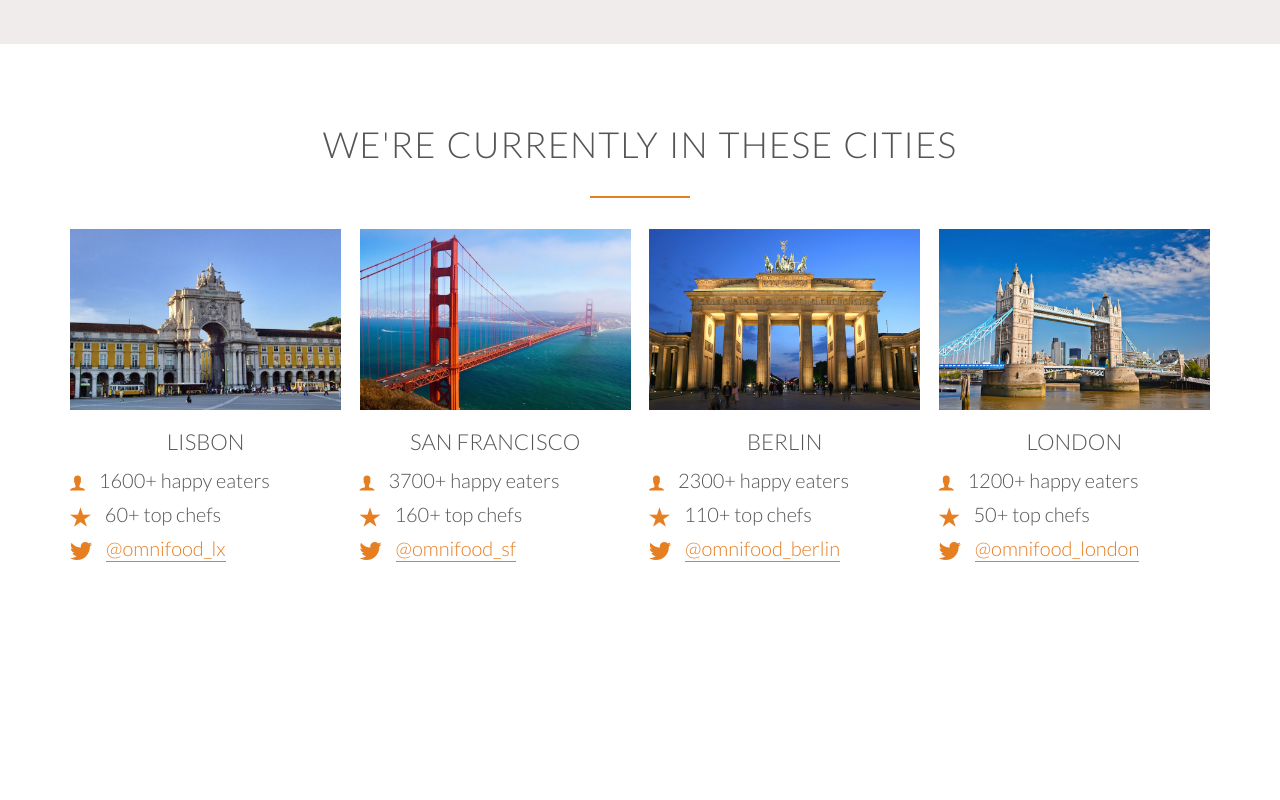
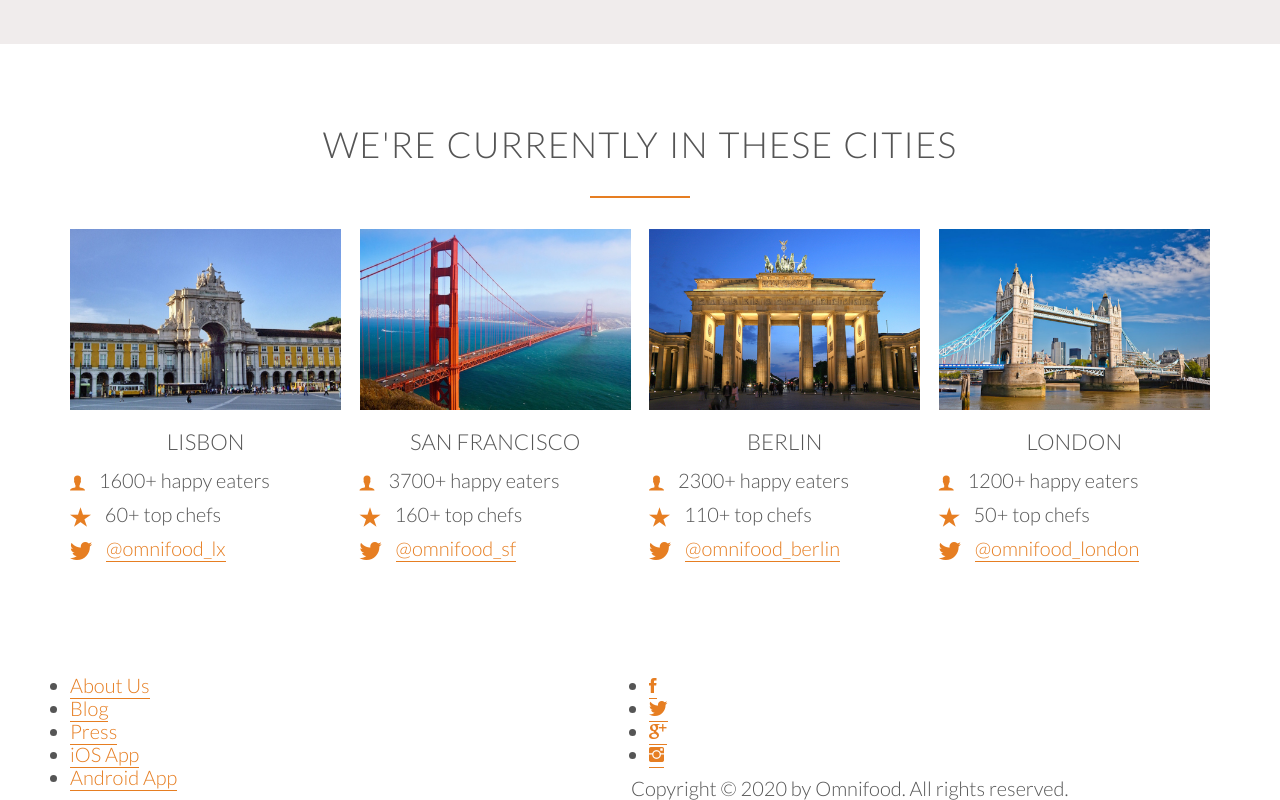
Before and after one commit to souravpaul8/OmniFoods, a plain HTML site: page OmniFood/index.html in a window 1280 px wide. Shown: the part 2744-3544 px from the top of the page. Before the commit the page ends 3406 px from the top, so only its background shows below. Drawn offline with Linux system fonts and the light colour scheme; files whose address does not match are found by name.

Commit message:
Add files via upload

```diff
--- a/OmniFood/index.html
+++ b/OmniFood/index.html
@@ -221,25 +221,31 @@
 
          </section>
 
+         <footer>
+             <div class="row">
+                 <div class="col span-1-of-2">
+                     <ul class="footer-nav">
+                         <li><a href="#">About Us</a></li>
+                         <li><a href="#">Blog</a></li>
+                         <li><a href="#">Press</a></li>
+                         <li><a href="#">iOS App</a></li>
+                         <li><a href="#">Android App</a></li>
+                     </ul>
+                 </div>
+                <div class="col span-1-of-2">
+                    <ul class="social-links">
+                        <li><a href="#"><i class="ion-social-facebook"></i></a></li>
+                        <li><a href="#"><i class="ion-social-twitter"></i></a></li>
+                        <li><a href="#"><i class="ion-social-googleplus"></i></a></li>
+                        <li><a href="#"><i class="ion-social-instagram"></i></a></li>
+                    </ul>
+                </div>
+            <div class="row">
+                <p>
+                    Copyright &copy; 2020 by Omnifood. All rights reserved.
+                </p>
+            </div>
+         </footer>
+
     </body>
 </html>
-
- <!--Lisbon
-1600+ happy eaters
-60+ top chefs
-@omnifood_lx
-
-San Francisco
-3700+ happy eaters
-160+ top chefs
-@omnifood_sf
-
-Berlin
-2300+ happy eaters
-110+ top chefs
-@omnifood_berlin
-
-London
-1200+ happy eaters
-50+ top chefs
-@omnifood_london!-->
```
